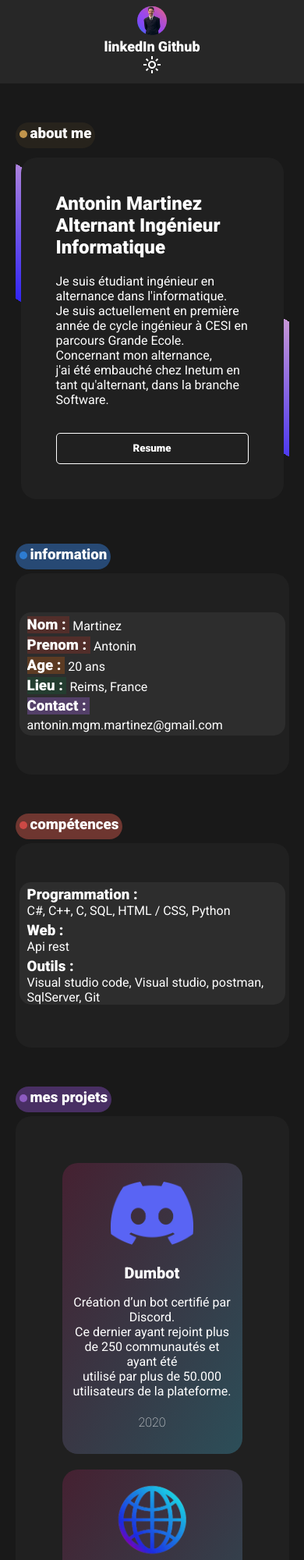
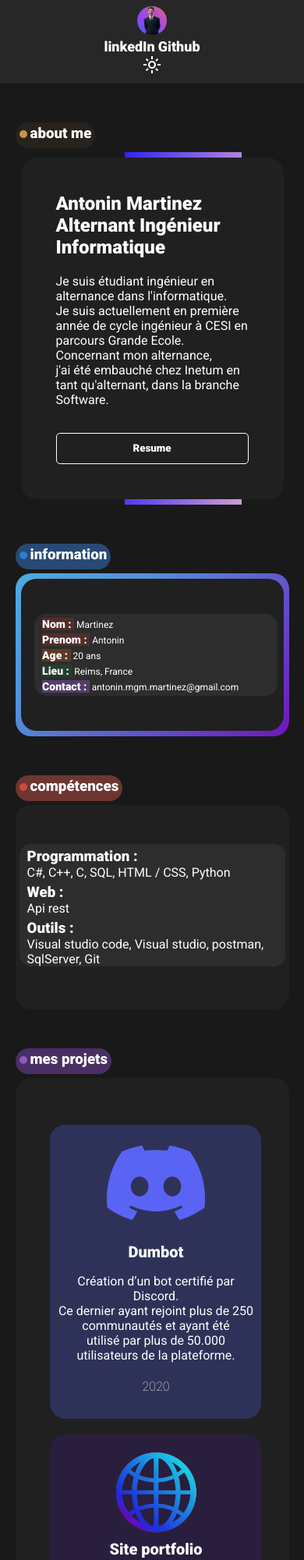
Before and after one commit to AntoninMart/portolio, a plain HTML site: page index.html in a window 390 px wide. Shown: the top 2000 px of the page at 78% size. Drawn offline with nearby package versions, Linux system fonts and the light colour scheme.

Commit message:
mskgr,nnljzehjlkfn

```diff
--- a/index.html
+++ b/index.html
@@ -74,6 +74,7 @@
         <span class="circle" id="InformationC"></span>
         <h3 class="DivTypeSectionTitle">information&nbsp;</h3>
     </div>
+    <div class="ContainerAnimationInformation">
         <section id="IdSectionInformation">
             <div class="ContainerInformationDiv">
                 <div>
@@ -118,6 +119,7 @@
                 </div>
             </div>
         </section>
+    </div>
 
     <div class="DivTypeSection" id="Competences">
         <span class="circle" id="CompetencesC"></span>
@@ -153,7 +155,7 @@
                     <h4>2020</h4>
                 </div>
             </div>
-            <div class="BoxMyProject" id="dumbot">
+            <div class="BoxMyProject" id="portfolioProject">
                 <img src="images/web.webp" alt="" class="BoxeMyProjectImg">
 
                 <div class="ContentBoxMyProject">
--- a/style/dark.css
+++ b/style/dark.css
@@ -227,12 +227,21 @@ button.sectionAboutButton{
 
 #sun {
     display: block;
+    transition-duration: 300ms;
+}
+
+#sun:hover {
+    text-shadow: 0 0 10px #fff;
 }
 
 #moon {
     display: none;
 }
 
-.BoxMyProject {
-    background: linear-gradient(to bottom right, #f725842c, #4ccaf045);
+#dumbot {
+    background-color: #5963f443;
 }
+
+#portfolioProject {
+    background-color: #5414cb2b;
+}
--- a/style/light.css
+++ b/style/light.css
@@ -227,8 +227,17 @@ button.sectionAboutButton{
 
 #moon {
     display: block;
+    transition-duration: 300ms;
 }
 
-.BoxMyProject {
-    background: linear-gradient(to bottom right, #f725842c, #4ccaf045);
+#moon:hover {
+    text-shadow: 0 0 10px #000;
 }
+
+#dumbot {
+    background-color: #5963f443;
+}
+
+#portfolioProject {
+    background-color: #5414cb2b;
+}
--- a/style/style.css
+++ b/style/style.css
@@ -149,12 +149,13 @@ header button {
 
 .containerAnimation::before{
     content: '';
-    width: 1000px;
-    height: 300%;
+    width: 150px;
+    height: 400%;
+    top: -150%;
+    left: 40%;
     background: linear-gradient(to bottom right, blue, pink);
+    /* background: linear-gradient(-45deg, #7B2CBF, #9D4EDD, #C77DFF, #E0AAFF); */
     position: absolute;
-    top: -100%;
-    left: -10%;
     z-index: -1;
     animation: rotate 5s linear infinite;
 }
@@ -193,6 +194,43 @@ button.sectionAboutButton{
 /*################## SECTION INFORMATION #####################*/
 /*############################################################*/
 
+#IdSectionInformation {
+    padding: 45px;
+    margin: 7px;
+    max-width: 90%;
+    z-index: 1;
+}
+
+.ContainerAnimationInformation {
+    /* padding: 5px; */
+    margin-left: 25vw;
+    margin-right: 25vw;
+    border-radius: 20px;
+    overflow: hidden;
+    position: relative;
+}
+
+.ContainerAnimationInformation::before {
+    content: '';
+    height: 100%;
+    width: 200%;
+    z-index: -1;
+    position: absolute;
+    background: linear-gradient(-45deg, #7400b8, #6930c3, #5e60ce, #5390D9, #4EA8DE, #72EFDD, #80FFDB);
+    animation: slidein 4s ease infinite;
+}
+
+@keyframes slidein {
+    0% {
+		left: 0% ;
+	}
+	50% {
+        left: -100%;
+    }
+    100% {
+        left: 0%;
+    }
+  }
 .ContainerInformationDiv{
     /* background-color: #2d2d2d; */
     border-radius: 15px;
@@ -250,6 +288,7 @@ button.sectionAboutButton{
     align-items: center;
     text-align: center;
     min-height: 50px;
+    width: 50%;
     border-radius: 20px;
     padding: 10px;
     margin-bottom: 10px;
@@ -270,6 +309,10 @@ button.sectionAboutButton{
     width: 50%;
     max-width: 150px;
 }
+
+/* .ContentBoxMyProject {
+    text-align: left;
+} */
 
 /*############################################################*/
 /*################# SECTION PROJETS CESI #####################*/
@@ -442,16 +485,6 @@ button.sectionAboutButton{
     }
 }
 
-@media screen and (max-width: 472px) {
-    .containerAnimation::before {
-        width: 150px;
-        height: 400%;
-        top: -150%;
-        left: 40%;
-        animation: rotate 6s linear infinite;
-    }
-}
-
 @media screen and (max-width: 1068px) {
     section {
         margin-left: 5vw;
@@ -463,6 +496,22 @@ button.sectionAboutButton{
     .containerAnimation {
         margin-left: 5vw;
         margin-right: 5vw;
+    }
+
+    .ContainerAnimationInformation {
+        margin-left: 5vw;
+        margin-right: 5vw;
+    }
+
+    #IdSectionInformation {
+        font-size: 12px;
+        padding-left: 5%;
+        padding-right: 5%;
+    }
+
+    .BoxMyProject {
+        width: 100%;
+        margin-left: -2%;
     }
 
     .DivTypeSection {
@@ -524,12 +573,6 @@ button.sectionAboutButton{
         margin-right: auto;
     }
 
-    #IdSectionInformation {
-        padding-left: 5px;
-        padding-right: 15px;
-
-    }
-
     #IdSectionCompetence {
         padding-left: 5px;
         padding-right: 15px;
@@ -537,14 +580,6 @@ button.sectionAboutButton{
 
     .ProfilPicture {
         width: 10%;
-    }
-
-    .containerAnimation::before {
-        width: 150px;
-        height: 400%;
-        top: -150%;
-        left: 40%;
-        animation: rotate 6s linear infinite;
     }
 
     .boxeCesiProjet {
@@ -571,17 +606,6 @@ button.sectionAboutButton{
 
 }
 
-
-@media screen and (min-width: 1790px) {
-    .containerAnimation::before {
-        width: 150px;
-        height: 400%;
-        top: -150%;
-        left: 40%;
-        animation: rotate 6s linear infinite;
-    }
-}
-
 .copyright {
     text-align: center;
     margin-top: 20px;
```
Lines whose indentation alone changed are shown as unchanged.
